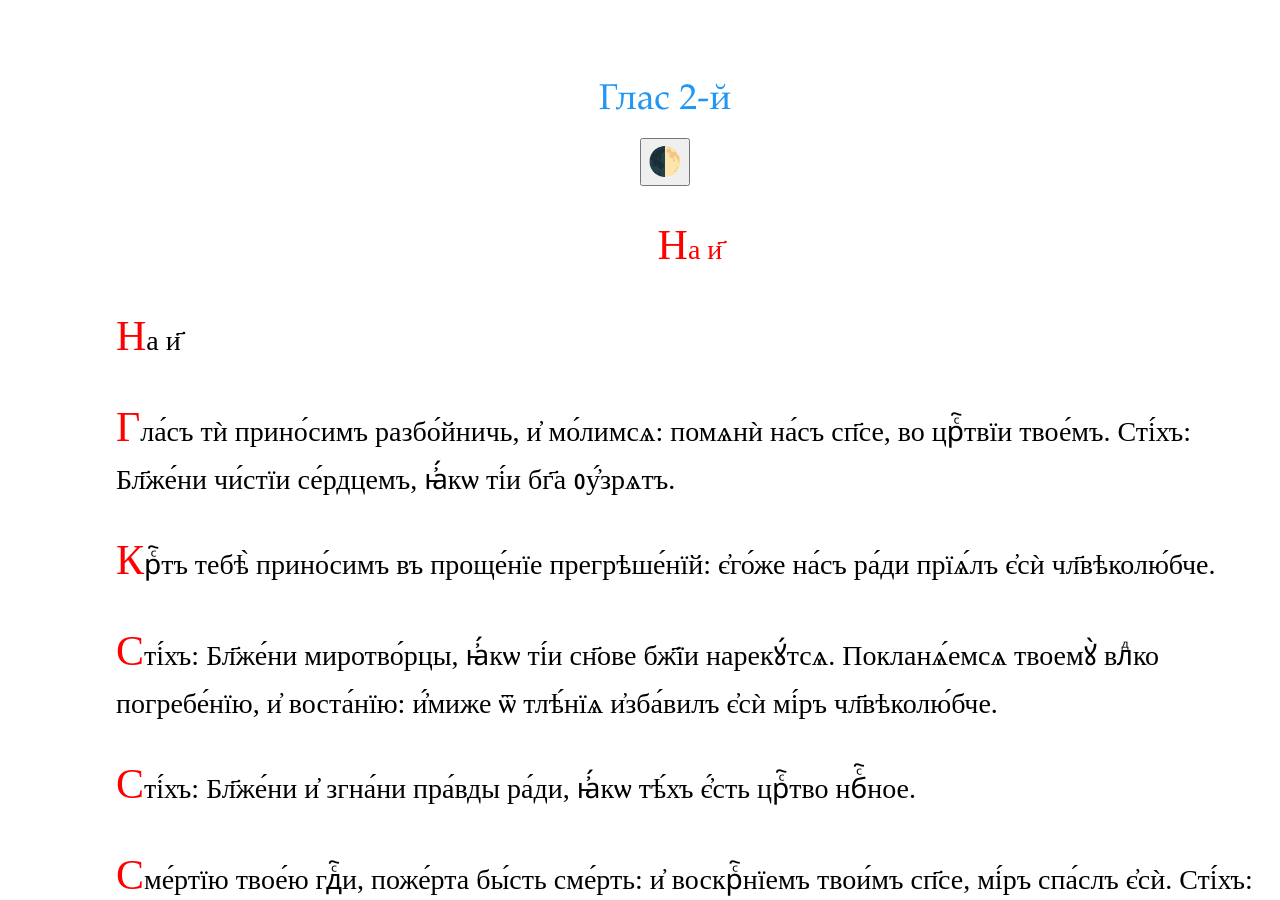
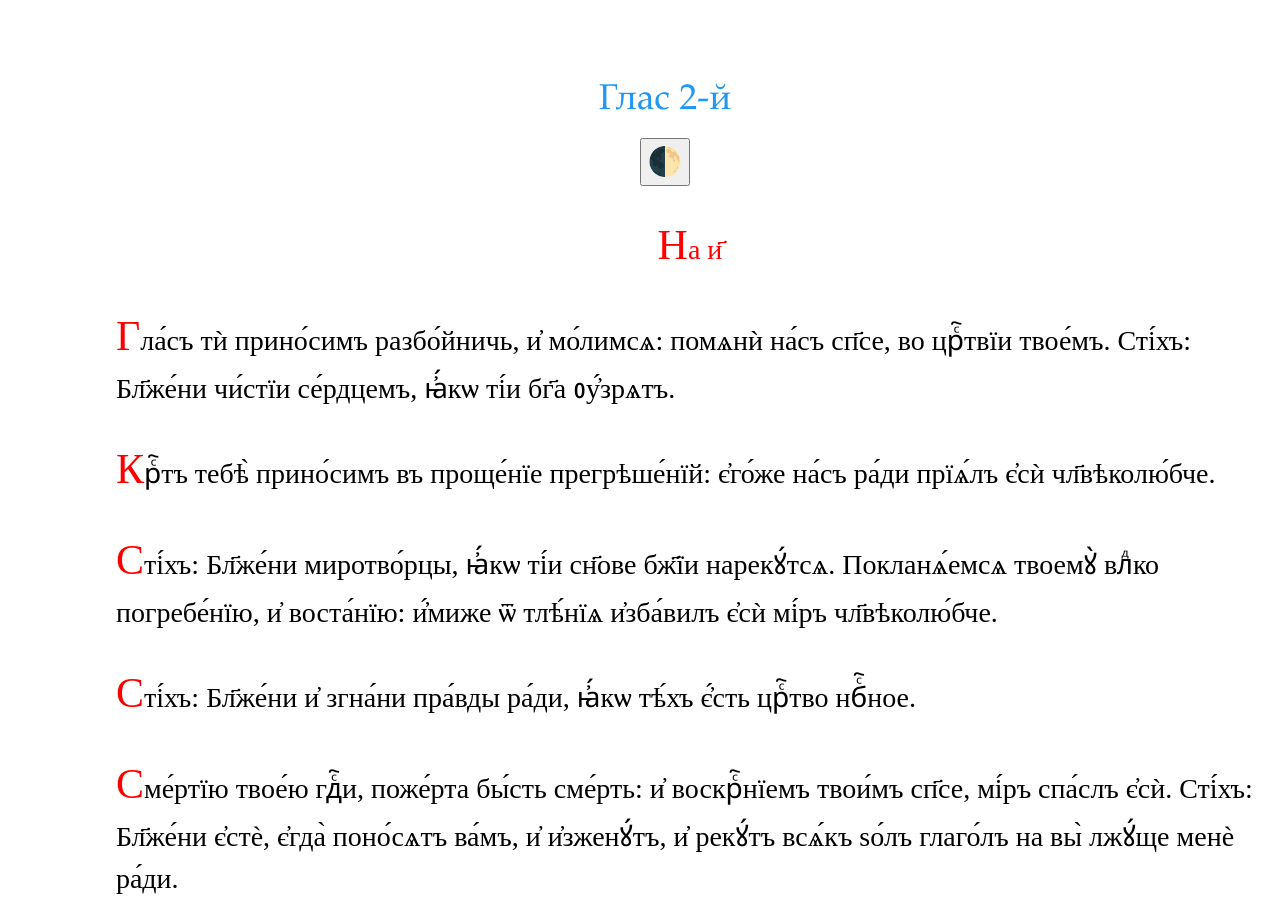
Before and after one commit to markjville/markjville.github.io, a Jekyll site: the page docs/Изобразительная/Гл2.html, which Jekyll copies as it is, in a window 1280 px wide and 900 px high. Built offline with Jekyll 4.4.1, drawn with Linux system fonts in a browser that asks for light colours; some web fonts are replaced; comment, search, counter and statistics services are not loaded.

Commit message:
Update Гл2.html

```diff
--- a/docs/Изобразительная/Гл2.html
+++ b/docs/Изобразительная/Гл2.html
@@ -39,10 +39,6 @@ p::first-letter {
 
 <p align="center" style="margin-left: 0.52in"><font color="#ff0000"><font face="Ponomar Unicode">На
 и҃</font></font><br/>
-
-</p>
-<p style="margin-left: 0.52in; margin-bottom: 0in"><font face="Ponomar Unicode">На
-и҃ </font>
 </p>
 <p style="margin-left: 0.52in; margin-bottom: 0in"><font face="Ponomar Unicode">Гла́съ
 тѝ прино́симъ разбо́йничь, и҆ мо́лимсѧ:
```
